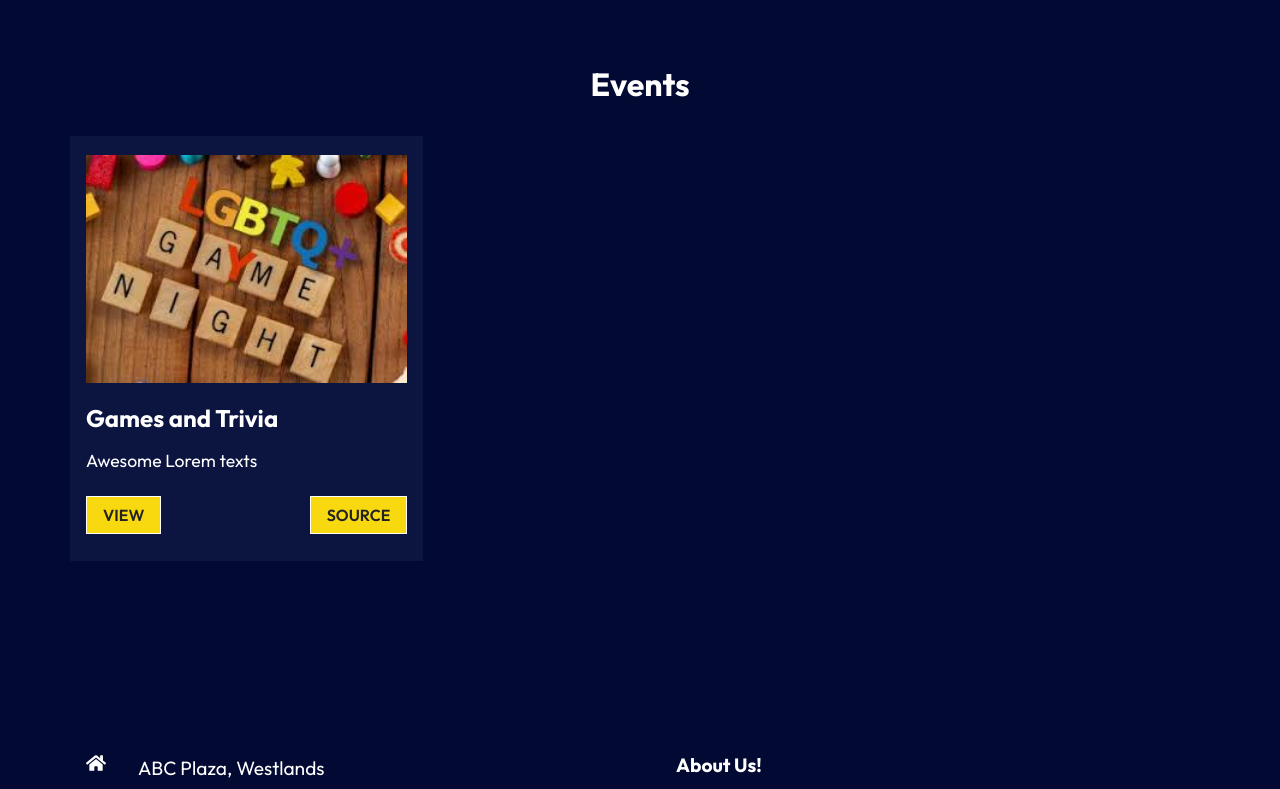
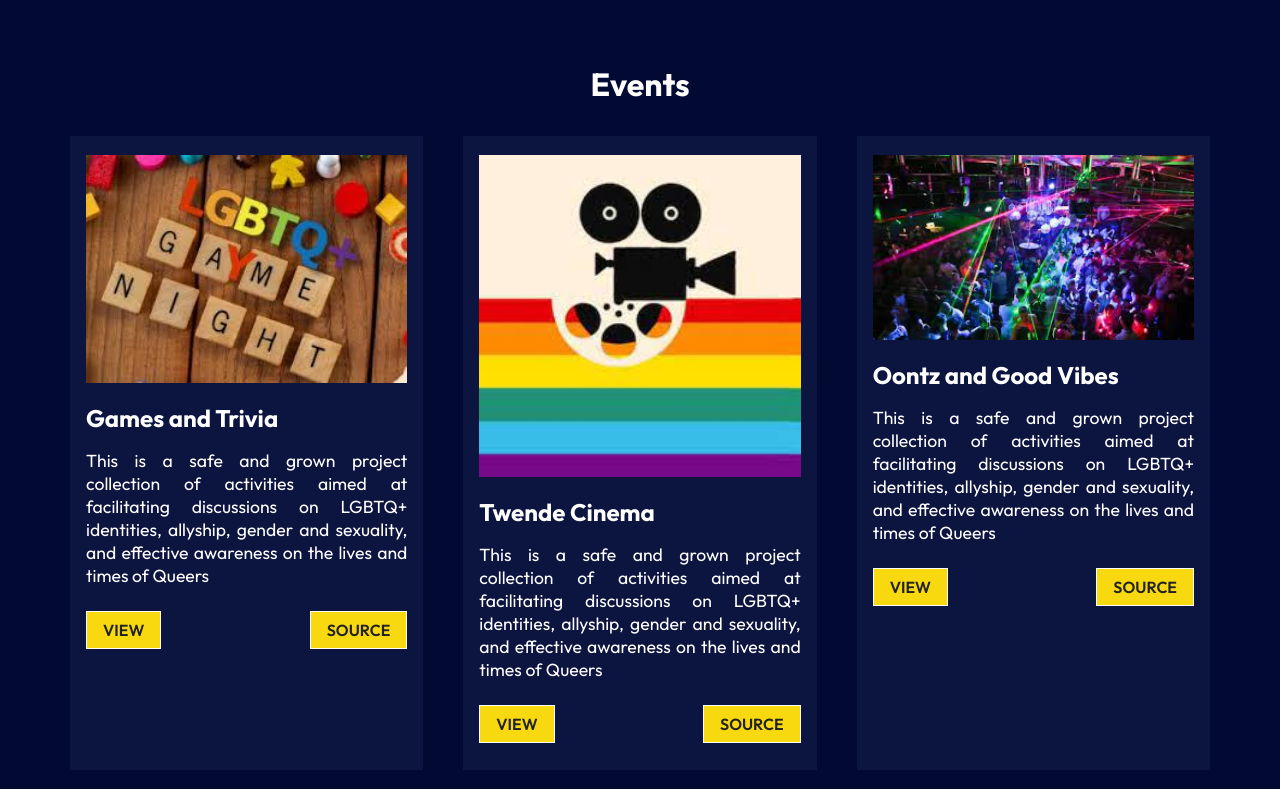
Before and after one commit to gatwi/lezzy, a React (Create React App) app: page /catalog in a window 1280 px wide. Shown: the part 480-1269 px from the top of the page. Built offline with nearby package versions, Linux system fonts and the light colour scheme.

Commit message:
Dynamically mapping props with a local API

```diff
--- /dev/null
+++ b/src/components/EventCard.jsx
@@ -0,0 +1,21 @@
+import React from 'react';
+import "./EventsStyle.css";
+import { NavLink } from 'react-router-dom';
+
+const EventCard = (props) => {
+  return (
+    <div className='catalog-card'>
+            <img src={props.imgsrc} alt=""/>
+            <h2 className='catalog-title'>{props.title}</h2>
+            <div className='cat-details'>
+                <p>{props.text}</p>
+            </div>
+            <div className='cat-btns'>
+                <NavLink to={props.view} className="btn">View</NavLink>
+                <NavLink to="url.com" className="btn">Source</NavLink>
+            </div>
+    </div>
+  )
+}
+
+export default EventCard;
--- a/src/components/Events.jsx
+++ b/src/components/Events.jsx
@@ -1,27 +1,28 @@
 import React from 'react';
 import "./EventsStyle.css";
-import cat1 from "../assets/cat1.jpeg";
-import { NavLink } from 'react-router-dom';
+import EventCard from './EventCard';
+import EventCardData from './EventsData';
+
 
 const Events = () => {
   return (
     <div className='events-container'>
         <h1 className='catalog-heading'>Events</h1>
         <div className='catalog-container'>
-            <div className='catalog-card'>
-                <img src={cat1} alt=""/>
-                <h2 className='catalog-title'>Games and Trivia</h2>
-                <div className='cat-details'>
-                    <p>Awesome Lorem texts</p>
-                </div>
-                <div className='cat-btns'>
-                    <NavLink to="url.com" className="btn">View</NavLink>
-                    <NavLink to="url.com" className="btn">Source</NavLink>
-                </div>
-            </div>
+           {EventCardData.map((val, ind) =>{
+            return(
+                <EventCard
+                    key={ind}
+                    imgsrc={val.imgsrc}
+                    title={val.title}
+                    text={val.text}
+                    view={val.view}
+                />
+            )
+           })}
         </div>
     </div>
-  )
+  );
 }
 
 export default Events;
--- a/src/components/EventsData.jsx
+++ b/src/components/EventsData.jsx
@@ -0,0 +1,26 @@
+import cat1 from "../assets/cat1.jpeg";
+import cat2 from "../assets/cat2.jpeg";
+import cat3 from "../assets/cat3.jpeg"
+
+const EventCardData = [
+    {
+        imgsrc: cat1,
+        title: "Games and Trivia",
+        text: "This is a safe and grown project collection of activities aimed at facilitating discussions on LGBTQ+ identities, allyship, gender and sexuality, and effective awareness on the lives and times of Queers",
+        view: "https://www.instagram.com/26and_above/",
+    },
+    {
+        imgsrc: cat2,
+        title: "Twende Cinema",
+        text: "This is a safe and grown project collection of activities aimed at facilitating discussions on LGBTQ+ identities, allyship, gender and sexuality, and effective awareness on the lives and times of Queers",
+        view: "https://www.instagram.com/26and_above/",
+    },
+    {
+        imgsrc: cat3,
+        title: "Oontz and Good Vibes",
+        text: "This is a safe and grown project collection of activities aimed at facilitating discussions on LGBTQ+ identities, allyship, gender and sexuality, and effective awareness on the lives and times of Queers",
+        view: "https://www.instagram.com/26and_above/",
+    }
+];
+
+export default EventCardData;
```
Also changed, not shown: src/assets/cat2.jpeg (added), src/assets/cat3.jpeg (added).
